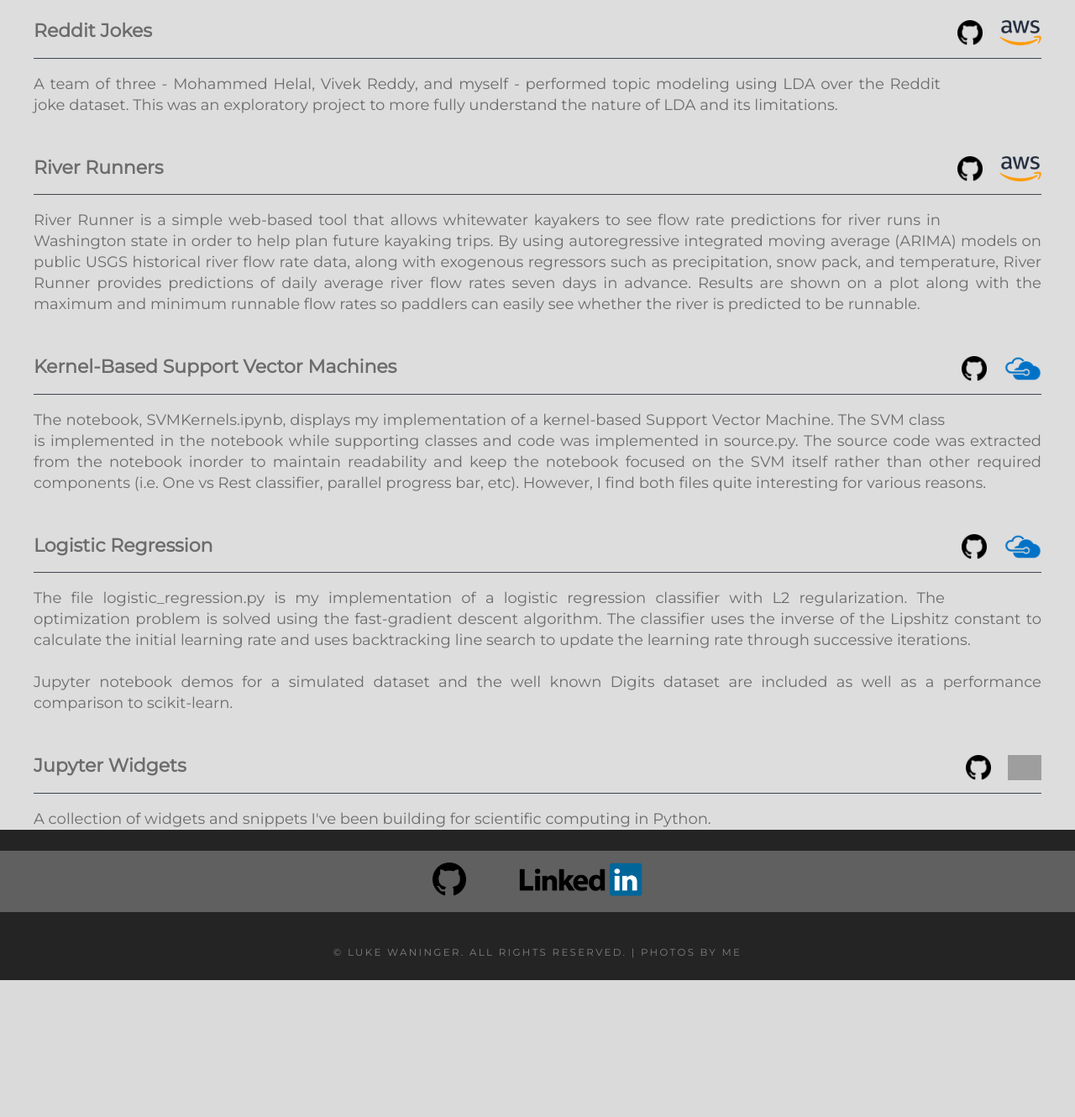
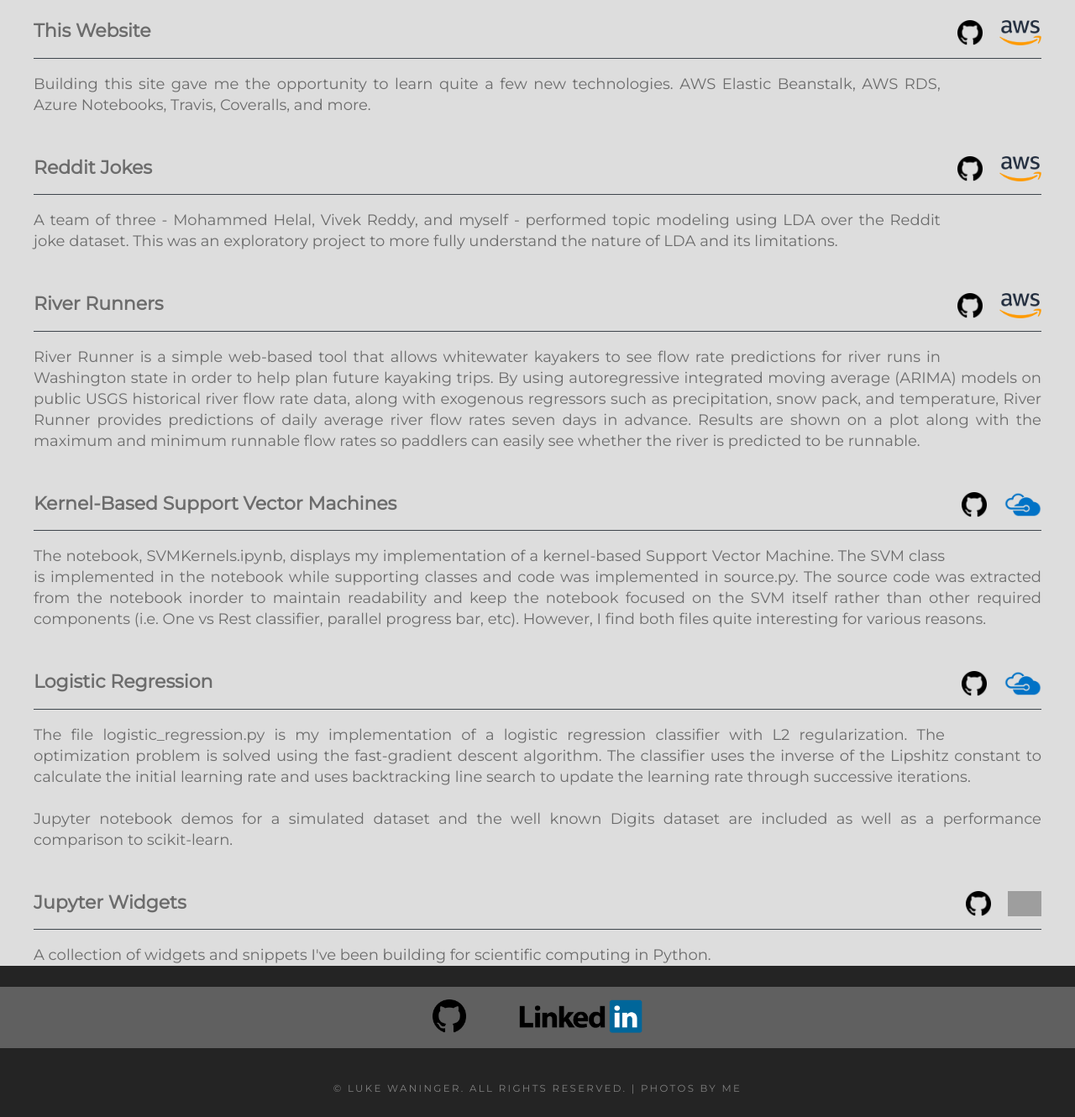
Before and after one commit to aajibad1/waninger, a Flask app: page /projects in a window 1280 px wide. Shown: the part 138-1468 px from the top of the page at 84% size. Before the commit the page ends 1305 px from the top, so only its background shows below. Run offline with Flask 2, Linux system fonts and the light colour scheme; grey boxes are pictures that could not be loaded.

Commit message:
added this website to the project list

```diff
--- a/waninger/templates/projects.html
+++ b/waninger/templates/projects.html
@@ -3,6 +3,22 @@
 
 {%  block content %}
     <div id="content" class="container">
+        <div class="project">
+            <div class="project-title">
+                <h2>This Website</h2>
+                <a href="#" target='_blank' title="See it!">
+                    <img src="{{ url_for('static', filename='aws.png') }}" alt="See it!") />
+                </a>
+                <a href="https://github.com/lukeWaninger/waninger" target="_blank" title="Github">
+                    <img src="{{ url_for('static', filename='github.png') }}" alt="Github"/>
+                </a>
+            </div>
+            <p>
+                Building this site gave me the opportunity to learn quite a few new technologies. AWS Elastic
+                Beanstalk, AWS RDS, Azure Notebooks, Travis, Coveralls, and more.
+            </p>
+        </div>
+
         <div class="project">
             <div class="project-title">
                 <h2>Reddit Jokes</h2>
```
